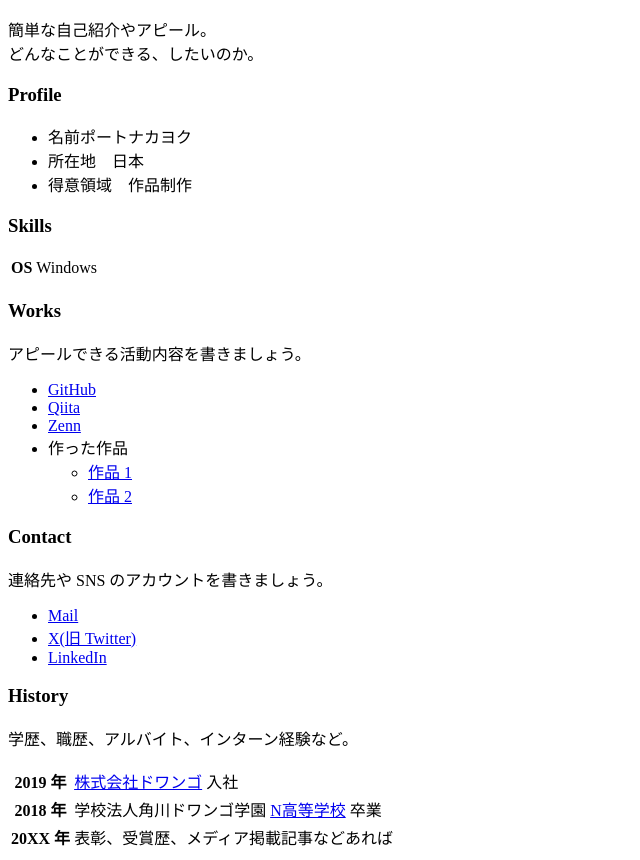
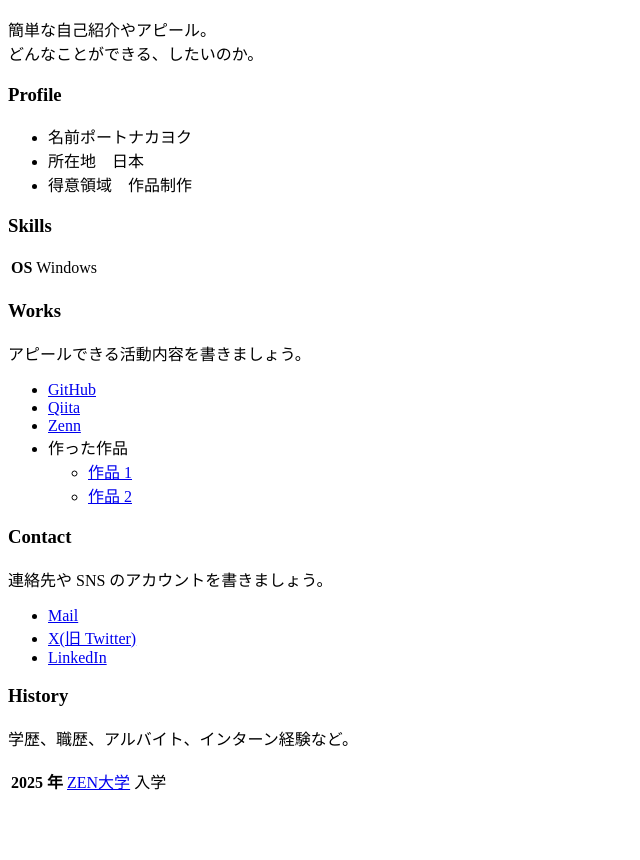
Before and after one commit to port251nakayoku/port_nakayoku, a plain HTML site: page index.html in a window 1280 px wide. Shown: the part 119-979 px from the top of the page, without its empty margins (0-640 px from the left). After the commit the page ends 923 px from the top, so only its background shows below. Drawn offline with Linux system fonts and the light colour scheme.

Commit message:
Update index.html

```diff
--- a/index.html
+++ b/index.html
@@ -57,16 +57,8 @@
     <p>学歴、職歴、アルバイト、インターン経験など。</p>
     <table>
       <tr>
-        <th>2019 年</th>
-        <td><a href="https://dwango.co.jp/">株式会社ドワンゴ</a> 入社</td>
-      </tr>
-      <tr>
-        <th>2018 年</th>
-        <td>学校法人角川ドワンゴ学園 <a href="https://nnn.ed.jp/">N高等学校</a> 卒業</td>
-      </tr>
-      <tr>
-        <th>20XX 年</th>
-        <td>表彰、受賞歴、メディア掲載記事などあれば</td>
+        <th>2025 年</th>
+        <td><a href="https://zen.ac.jp/about">ZEN大学</a> 入学</td>
       </tr>
     </table>
   </body>
```
